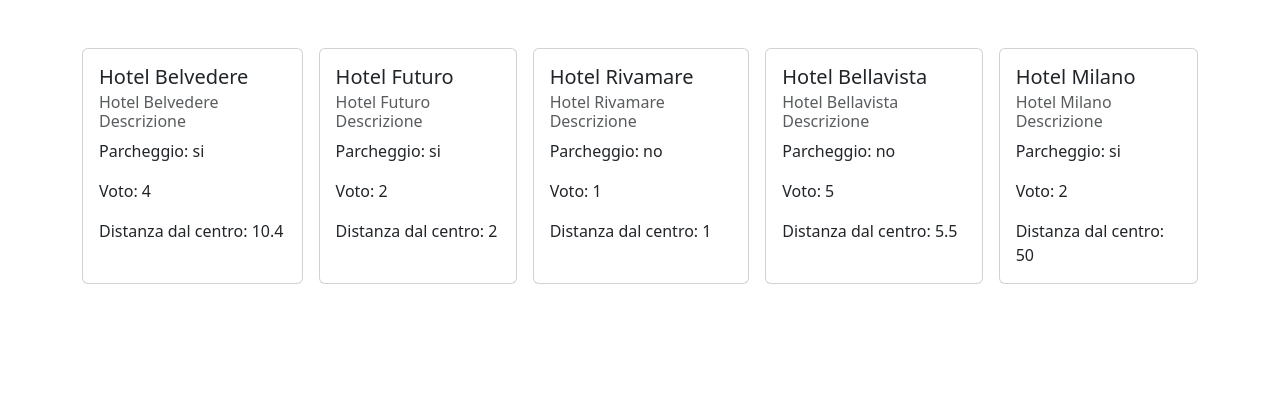
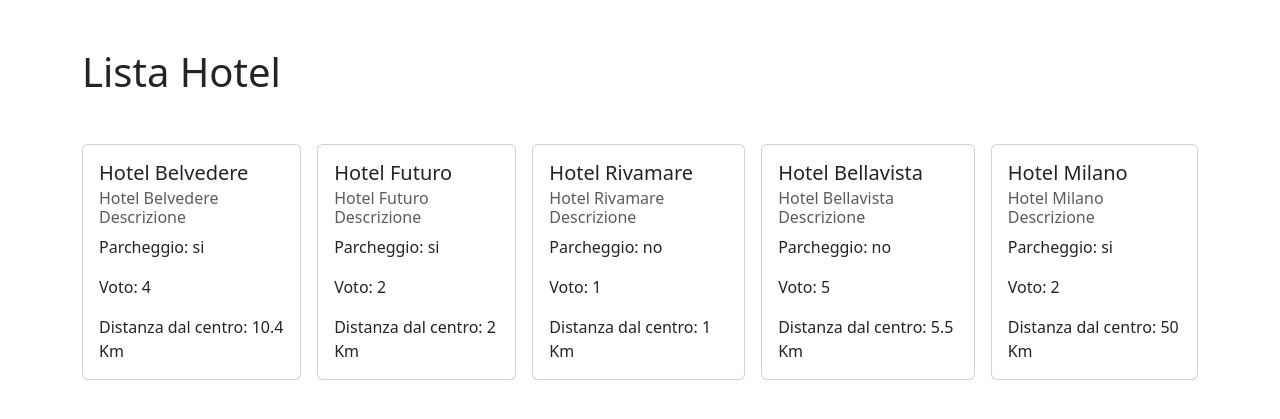
Before and after one commit to marroccuandrea/php-hotel, a PHP site: page / in a window 1280 px wide. Shown: the top 419 px of the page. Run offline with PHP 8.4, Linux system fonts and the light colour scheme.

Commit message:
[add] distanza in km

```diff
--- a/index.php
+++ b/index.php
@@ -56,6 +56,9 @@ $hotels = [
 </head>
 
 <body>
+    <div class="container my-5">
+        <h1>Lista Hotel</h1>
+    </div>
     <div class="container my-5 d-flex gap-3">
         <?php foreach ($hotels as $hotel) : ?>
             <div class="card">
@@ -64,7 +67,7 @@ $hotels = [
                     <h6 class="card-subtitle mb-2 text-body-secondary"><?php echo $hotel['description'] ?></h6>
                     <p class="card-text">Parcheggio: <?php echo ($hotel['parking'] ? 'si' : 'no') ?></p>
                     <p class="card-text">Voto: <?php echo $hotel['vote'] ?></p>
-                    <p class="card-text">Distanza dal centro: <?php echo $hotel['distance_to_center'] ?></p>
+                    <p class="card-text">Distanza dal centro: <?php echo $hotel['distance_to_center'] ?> Km</p>
                 </div>
             </div>
         <?php endforeach ?>
```
